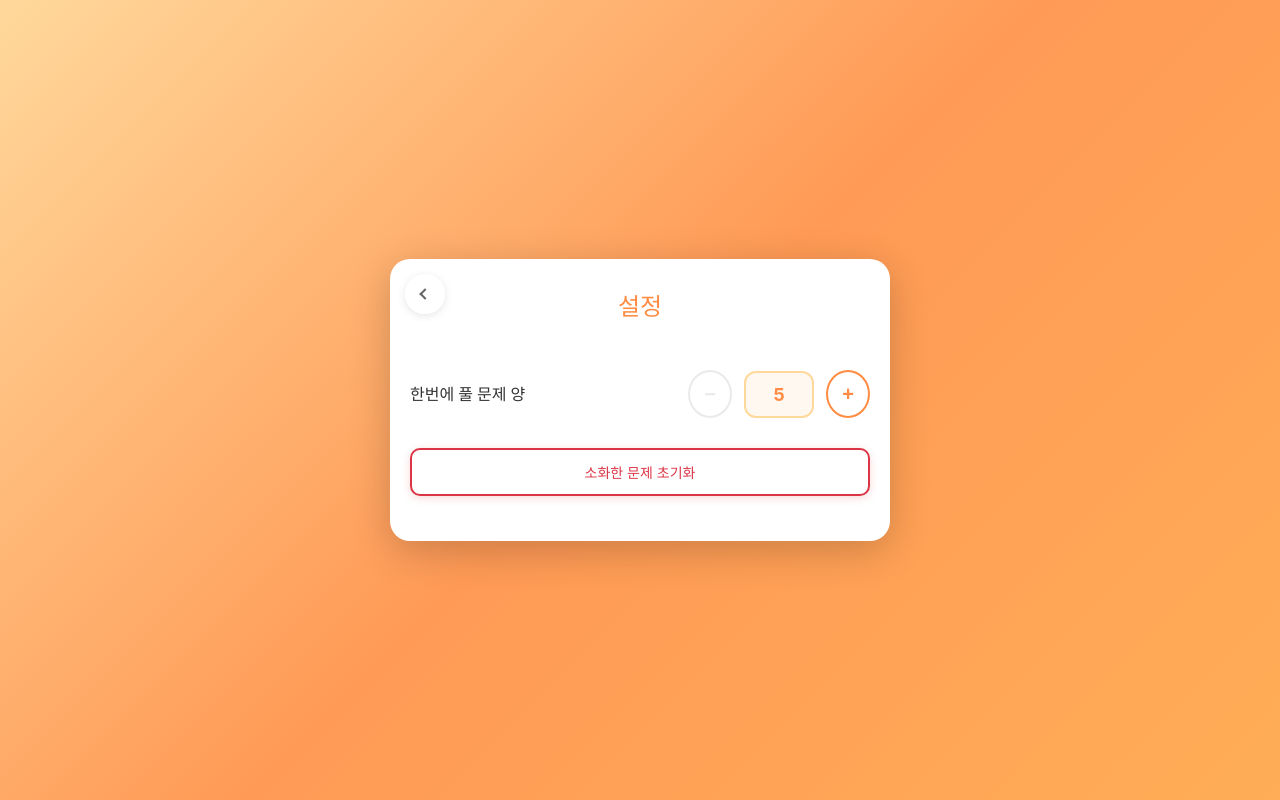
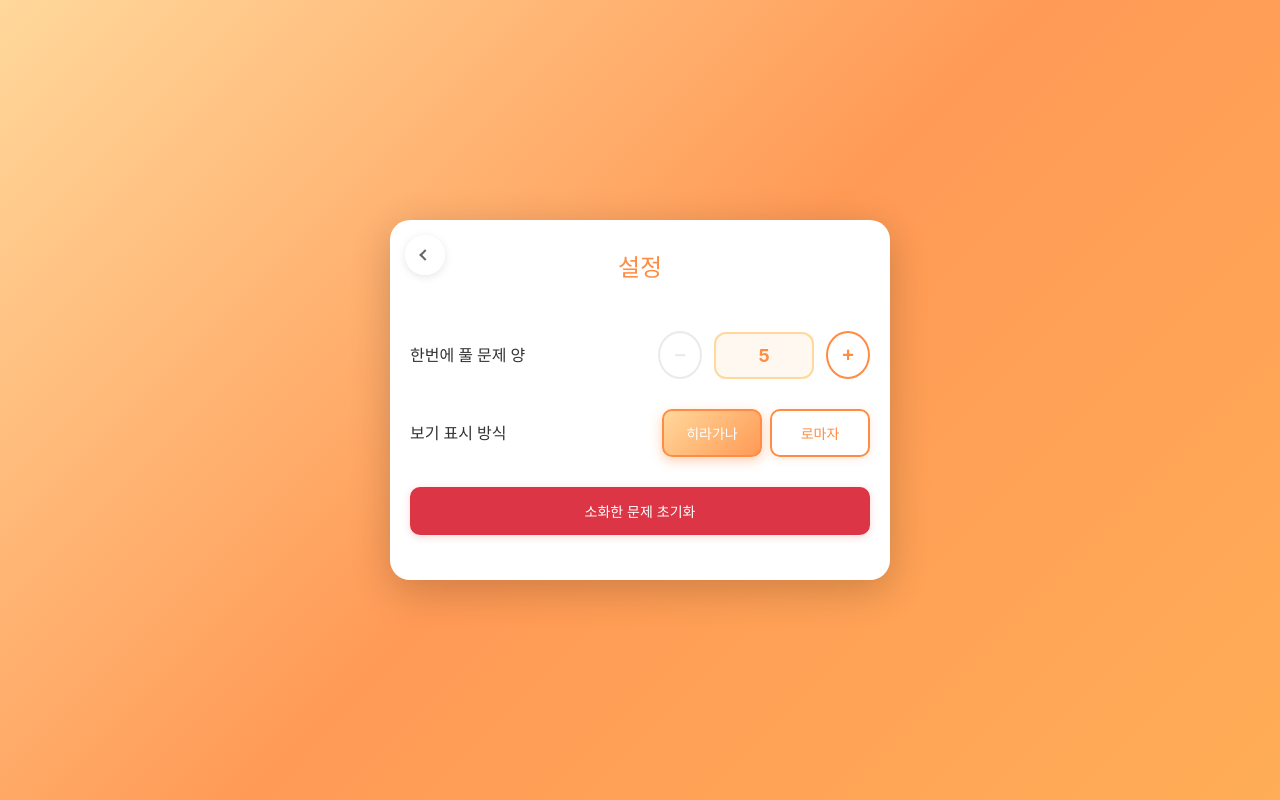
Before and after one commit to limpanda7/mogumogu, a React (Vite) app: page / in a window 1280 px wide. Both pictures are taken after a click on the button "⚙️ 설정". Built offline with nearby package versions, Linux system fonts and the light colour scheme.

Commit message:
보기 선택옵션 제공

```diff
--- a/src/App.css
+++ b/src/App.css
@@ -800,14 +800,14 @@ button {
 }
 
 .word-card-romaji {
-  font-size: 14px;
+  font-size: 20px;
   color: #888;
-  margin-bottom: 8px;
   font-style: italic;
+  font-weight: 500;
 }
 
 .word-card-korean {
-  font-size: 16px;
+  font-size: 20px;
   color: #ff8c42;
   font-weight: 600;
 }
@@ -867,12 +867,13 @@ button {
 .result-word-info {
   flex: 1;
   display: flex;
-  flex-direction: column;
-  gap: 5px;
+  flex-direction: row;
+  align-items: center;
+  gap: 15px;
 }
 
 .result-word-romaji {
-  font-size: 14px;
+  font-size: 18px;
   font-family: 'Inter', -apple-system, BlinkMacSystemFont, 'Segoe UI', 'Roboto', sans-serif;
   font-weight: 600;
   color: #555;
@@ -880,8 +881,9 @@ button {
 }
 
 .result-word-korean {
-  font-size: 14px;
+  font-size: 18px;
   color: #666;
+  font-weight: 500;
 }
 
 /* 설정 페이지 스타일 */
@@ -957,7 +959,7 @@ button {
 }
 
 .quiz-count-display {
-  min-width: 70px;
+  min-width: 100px;
   padding: 8px 16px;
   font-size: 18px;
   font-weight: 700;
@@ -969,6 +971,42 @@ button {
   flex-shrink: 0;
 }
 
+.option-display-mode-control {
+  display: flex;
+  align-items: center;
+  gap: 8px;
+  flex-shrink: 0;
+}
+
+.option-mode-button {
+  flex: 1;
+  min-width: 100px;
+  padding: 10px 16px;
+  font-size: 14px;
+  font-weight: 600;
+  border: 2px solid #ff8c42;
+  border-radius: 10px;
+  cursor: pointer;
+  transition: all 0.3s;
+  background: white;
+  color: #ff8c42;
+  box-shadow: 0 2px 8px rgba(255, 140, 66, 0.2);
+}
+
+.option-mode-button:hover {
+  background: linear-gradient(135deg, #ffd89b 0%, #ff9a56 100%);
+  color: white;
+  transform: translateY(-2px);
+  box-shadow: 0 4px 12px rgba(255, 140, 66, 0.4);
+}
+
+.option-mode-button.active {
+  background: linear-gradient(135deg, #ffd89b 0%, #ff9a56 100%);
+  color: white;
+  border-color: #ff8c42;
+  box-shadow: 0 4px 12px rgba(255, 140, 66, 0.4);
+}
+
 .reset-button {
   width: 100%;
   padding: 12px 20px;
@@ -978,16 +1016,9 @@ button {
   border-radius: 10px;
   cursor: pointer;
   transition: all 0.3s;
-  background: white;
-  color: #dc3545;
-  box-shadow: 0 2px 8px rgba(220, 53, 69, 0.2);
-}
-
-.reset-button:hover {
   background: #dc3545;
   color: white;
-  transform: translateY(-2px);
-  box-shadow: 0 4px 12px rgba(220, 53, 69, 0.4);
+  box-shadow: 0 2px 8px rgba(220, 53, 69, 0.2);
 }
 
 .settings-button-bottom {
--- a/src/CompletedWordsPage.jsx
+++ b/src/CompletedWordsPage.jsx
@@ -2,15 +2,21 @@ import { useState, useEffect, useRef } from 'react'
 import './App.css'
 
 const STORAGE_KEYS = {
-  COMPLETED_WORDS: 'mogumogu_completed_words'
+  COMPLETED_WORDS: 'mogumogu_completed_words',
+  OPTION_DISPLAY_MODE: 'mogumogu_option_display_mode'
 }
 
 function CompletedWordsPage({ onBack }) {
   const [completedWords, setCompletedWords] = useState([])
   const [selectedWord, setSelectedWord] = useState(null)
+  const [optionDisplayMode, setOptionDisplayMode] = useState('hiragana')
   const speechSynthesisHandlerRef = useRef(null)
 
   useEffect(() => {
+    // 보기 표시 방식 불러오기 (기본값: hiragana)
+    const savedDisplayMode = localStorage.getItem(STORAGE_KEYS.OPTION_DISPLAY_MODE) || 'hiragana'
+    setOptionDisplayMode(savedDisplayMode)
+
     const savedCompletedWords = JSON.parse(localStorage.getItem(STORAGE_KEYS.COMPLETED_WORDS) || '[]')
     setCompletedWords(savedCompletedWords)
   }, [])
@@ -155,7 +161,7 @@ function CompletedWordsPage({ onBack }) {
                       </div>
                       <div className="word-card-back">
                         <div className="word-card-kanji">{word.kanji || word.hiragana}</div>
-                        <div className="word-card-romaji">{word.romaji}</div>
+                        <div className="word-card-romaji">{optionDisplayMode === 'romaji' ? word.romaji : word.hiragana}</div>
                         <div className="word-card-korean">{word.korean}</div>
                       </div>
                     </div>
--- a/src/QuizPage.jsx
+++ b/src/QuizPage.jsx
@@ -5,7 +5,8 @@ import { vocabulary, shuffleArray } from './vocabulary'
 // localStorage 키
 const STORAGE_KEYS = {
   REVIEW_WORDS: 'mogumogu_review_words',
-  COMPLETED_WORDS: 'mogumogu_completed_words'
+  COMPLETED_WORDS: 'mogumogu_completed_words',
+  OPTION_DISPLAY_MODE: 'mogumogu_option_display_mode'
 }
 
 function QuizPage({ quizWords, onComplete }) {
@@ -21,6 +22,11 @@ function QuizPage({ quizWords, onComplete }) {
 
   const currentQuiz = quizData[currentIndex]
   const isLastQuiz = currentIndex === quizData.length - 1
+
+  // 보기 표시 방식 가져오기 (기본값: hiragana)
+  const optionDisplayMode = useMemo(() => {
+    return localStorage.getItem(STORAGE_KEYS.OPTION_DISPLAY_MODE) || 'hiragana'
+  }, [currentIndex])
 
   // 현재 단어가 복습 단어인지 확인
   const isReviewWord = useMemo(() => {
@@ -40,12 +46,19 @@ function QuizPage({ quizWords, onComplete }) {
 
     // 정답 포함하여 4개 선택
     const selectedOptions = []
+    const selectedRomaji = new Set()
     selectedOptions.push(currentQuiz) // 정답 추가
+    selectedRomaji.add(currentQuiz.romaji) // 정답 romaji 추가
 
-    // 나머지 3개를 같은 품사에서 랜덤하게 선택
+    // 나머지 3개를 같은 품사에서 랜덤하게 선택 (중복 방지)
     const shuffled = shuffleArray(samePartOfSpeechWords)
-    for (let i = 0; i < Math.min(3, shuffled.length); i++) {
-      selectedOptions.push(shuffled[i])
+    for (let i = 0; i < shuffled.length && selectedOptions.length < 4; i++) {
+      const word = shuffled[i]
+      // 이미 선택된 romaji가 아닌 경우만 추가
+      if (!selectedRomaji.has(word.romaji)) {
+        selectedOptions.push(word)
+        selectedRomaji.add(word.romaji)
+      }
     }
 
     // 보기 섞기
@@ -566,6 +579,7 @@ function QuizPage({ quizWords, onComplete }) {
               : getExampleWithBlank(currentQuiz.example, currentQuiz.kanji, currentQuiz.exampleHiragana, currentQuiz.hiragana)
             }
           </div>
+          {optionDisplayMode === 'romaji' && (
             <div className="example-reading">
               <div className="reading-item">
                 <span className="reading-label">읽는 법:</span>
@@ -577,6 +591,7 @@ function QuizPage({ quizWords, onComplete }) {
                 </span>
               </div>
             </div>
+          )}
           <div className="example-korean">{currentQuiz.exampleKorean}</div>
         </div>
 
@@ -601,7 +616,7 @@ function QuizPage({ quizWords, onComplete }) {
                 disabled={hasAnswered}
                 className={buttonClass}
               >
-                {option.romaji}
+                {optionDisplayMode === 'romaji' ? option.romaji : option.hiragana}
               </button>
             )
           })}
--- a/src/ResultPage.jsx
+++ b/src/ResultPage.jsx
@@ -3,14 +3,20 @@ import './App.css'
 
 const STORAGE_KEYS = {
   REVIEW_WORDS: 'mogumogu_review_words',
-  COMPLETED_WORDS: 'mogumogu_completed_words'
+  COMPLETED_WORDS: 'mogumogu_completed_words',
+  OPTION_DISPLAY_MODE: 'mogumogu_option_display_mode'
 }
 
 function ResultPage({ quizWords, onBack }) {
   const [completedWords, setCompletedWords] = useState([])
   const [reviewWords, setReviewWords] = useState([])
+  const [optionDisplayMode, setOptionDisplayMode] = useState('hiragana')
 
   useEffect(() => {
+    // 보기 표시 방식 불러오기 (기본값: hiragana)
+    const savedDisplayMode = localStorage.getItem(STORAGE_KEYS.OPTION_DISPLAY_MODE) || 'hiragana'
+    setOptionDisplayMode(savedDisplayMode)
+
     // quizWords가 배열이 아니거나 비어있으면 처리하지 않음
     if (!Array.isArray(quizWords) || quizWords.length === 0) {
       return
@@ -59,7 +65,7 @@ function ResultPage({ quizWords, onBack }) {
                   <div key={index} className="result-word-item completed">
                     <div className="result-word-kanji">{word.kanji || word.hiragana}</div>
                     <div className="result-word-info">
-                      <div className="result-word-romaji">{word.romaji}</div>
+                      <div className="result-word-romaji">{optionDisplayMode === 'romaji' ? word.romaji : word.hiragana}</div>
                       <div className="result-word-korean">{word.korean}</div>
                     </div>
                   </div>
@@ -76,7 +82,7 @@ function ResultPage({ quizWords, onBack }) {
                   <div key={index} className="result-word-item review">
                     <div className="result-word-kanji">{word.kanji || word.hiragana}</div>
                     <div className="result-word-info">
-                      <div className="result-word-romaji">{word.romaji}</div>
+                      <div className="result-word-romaji">{optionDisplayMode === 'romaji' ? word.romaji : word.hiragana}</div>
                       <div className="result-word-korean">{word.korean}</div>
                     </div>
                   </div>
--- a/src/SettingsPage.jsx
+++ b/src/SettingsPage.jsx
@@ -3,17 +3,25 @@ import './App.css'
 
 const STORAGE_KEYS = {
   COMPLETED_WORDS: 'mogumogu_completed_words',
-  QUIZ_COUNT: 'mogumogu_quiz_count'
+  QUIZ_COUNT: 'mogumogu_quiz_count',
+  OPTION_DISPLAY_MODE: 'mogumogu_option_display_mode'
 }
 
 function SettingsPage({ onBack, onCompletedWordsReset }) {
   const [quizCount, setQuizCount] = useState(5)
+  const [optionDisplayMode, setOptionDisplayMode] = useState('hiragana') // 'hiragana' or 'romaji'
 
   useEffect(() => {
     // 저장된 문제 양 불러오기
     const savedQuizCount = localStorage.getItem(STORAGE_KEYS.QUIZ_COUNT)
     if (savedQuizCount) {
       setQuizCount(parseInt(savedQuizCount, 10))
+    }
+
+    // 저장된 보기 표시 방식 불러오기 (기본값: hiragana)
+    const savedDisplayMode = localStorage.getItem(STORAGE_KEYS.OPTION_DISPLAY_MODE)
+    if (savedDisplayMode) {
+      setOptionDisplayMode(savedDisplayMode)
     }
   }, [])
 
@@ -40,6 +48,11 @@ function SettingsPage({ onBack, onCompletedWordsReset }) {
       }
       alert('소화한 단어가 초기화되었습니다.')
     }
+  }
+
+  const handleOptionDisplayModeChange = (mode) => {
+    setOptionDisplayMode(mode)
+    localStorage.setItem(STORAGE_KEYS.OPTION_DISPLAY_MODE, mode)
   }
 
   return (
@@ -79,6 +92,24 @@ function SettingsPage({ onBack, onCompletedWordsReset }) {
             </div>
 
             <div className="settings-item-simple">
+              <span className="settings-label">보기 표시 방식</span>
+              <div className="option-display-mode-control">
+                <button
+                  onClick={() => handleOptionDisplayModeChange('hiragana')}
+                  className={`option-mode-button ${optionDisplayMode === 'hiragana' ? 'active' : ''}`}
+                >
+                  히라가나
+                </button>
+                <button
+                  onClick={() => handleOptionDisplayModeChange('romaji')}
+                  className={`option-mode-button ${optionDisplayMode === 'romaji' ? 'active' : ''}`}
+                >
+                  로마자
+                </button>
+              </div>
+            </div>
+
+            <div className="settings-item-simple">
               <button
                 onClick={handleResetCompletedWords}
                 className="reset-button"
--- a/src/vocabulary.js
+++ b/src/vocabulary.js
@@ -787,7 +787,7 @@ export const vocabulary = [
     korean: '있다',
     english: 'to be, to have (animate objects)',
     partOfSpeech: 'verb',
-    example: '猫がいる',
+    example: '猫が居る',
     exampleHiragana: 'ねこがいる',
     exampleRomaji: 'neko ga iru',
     exampleKorean: '고양이가 있다'
@@ -1219,7 +1219,7 @@ export const vocabulary = [
     korean: '할아버지',
     english: 'grandfather, male senior',
     partOfSpeech: 'noun',
-    example: 'おじいさんが来ました',
+    example: 'お祖父さんが来ました',
     exampleHiragana: 'おじいさんがきました',
     exampleRomaji: 'ojiisan ga kimashita',
     exampleKorean: '할아버지가 오셨습니다'
```
Lines whose indentation alone changed are shown as unchanged.
